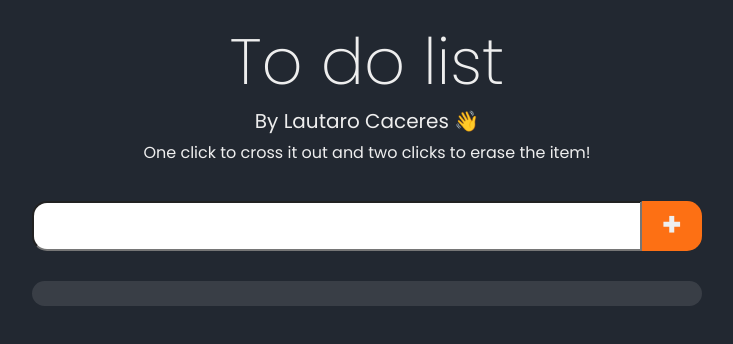
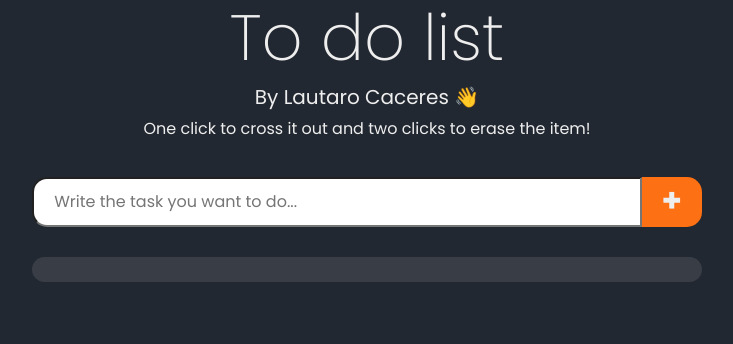
Before and after one commit to 0LMC0/To-do-list, a plain HTML site: page index.html in a window 1280 px wide. Shown: the whole page, without its empty margins (273-1006 px from the left). Drawn offline with nearby package versions, Linux system fonts and the light colour scheme.

Commit message:
Fixed the last issues

```diff
--- a/index.html
+++ b/index.html
@@ -3,8 +3,8 @@
 <head>
     <title>To do List by 0LMC0</title>
 
-    <!-- Favicon link -->
-    <link rel="shortcut icon" href="assets/favicon/favicon-32x32.png" type="image/png" />.
+    <!-- favicon link -->
+    <link rel="shortcut icon" href="assets/favicon/favicon-32x32.png" type="image/png" />
 
     <meta charset="UTF-8">
     <meta http-equiv="X-UA-Compatible" content="IE=edge">
@@ -28,7 +28,7 @@
                     <p>One click to cross it out and two clicks to erase the item!</p>
                 </div>
                 <div class="input-section">
-                    <input id="inputField"  type="text">
+                    <input id="inputField" placeholder="Write the task you want to do..." type="text">
                     <button id="btnPlus"><i class='bx bx-plus-medical'></i></button>
                 </div>
                 <div class="list-container" id="listContainer">
```
